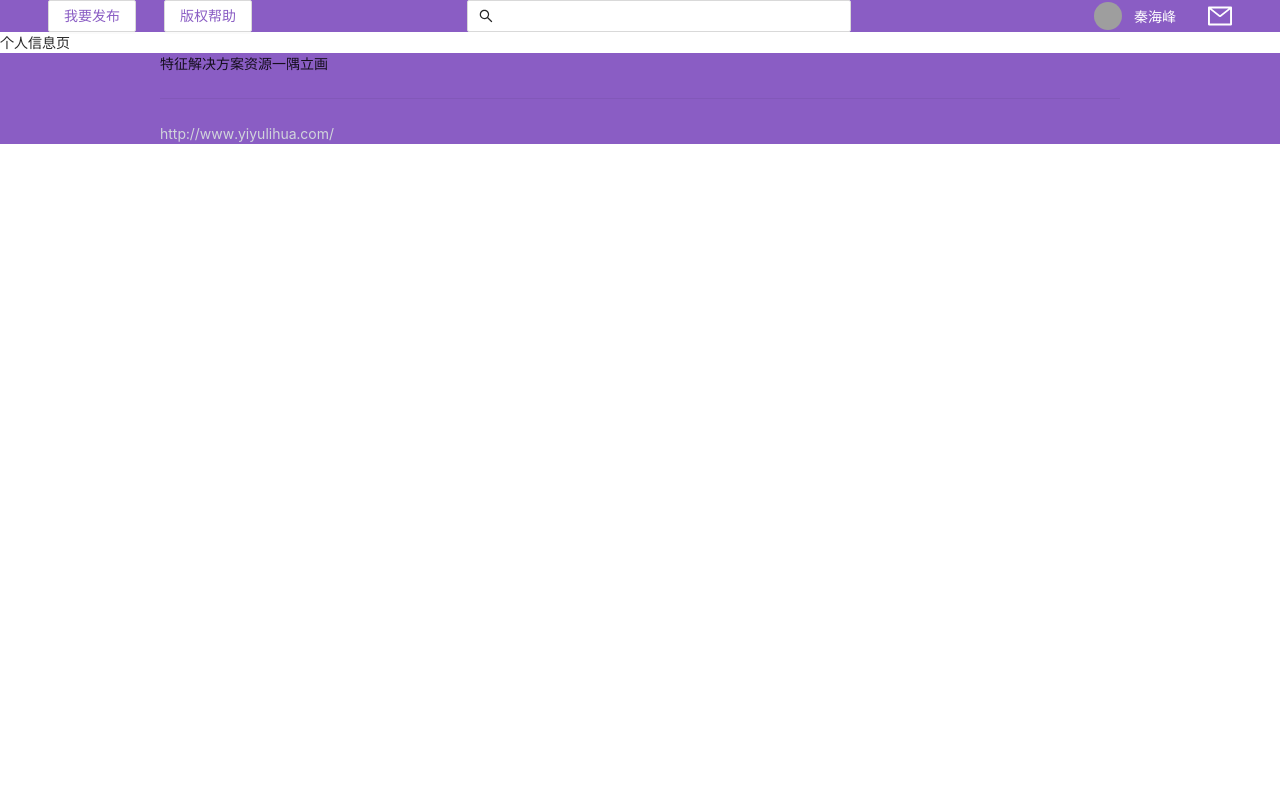
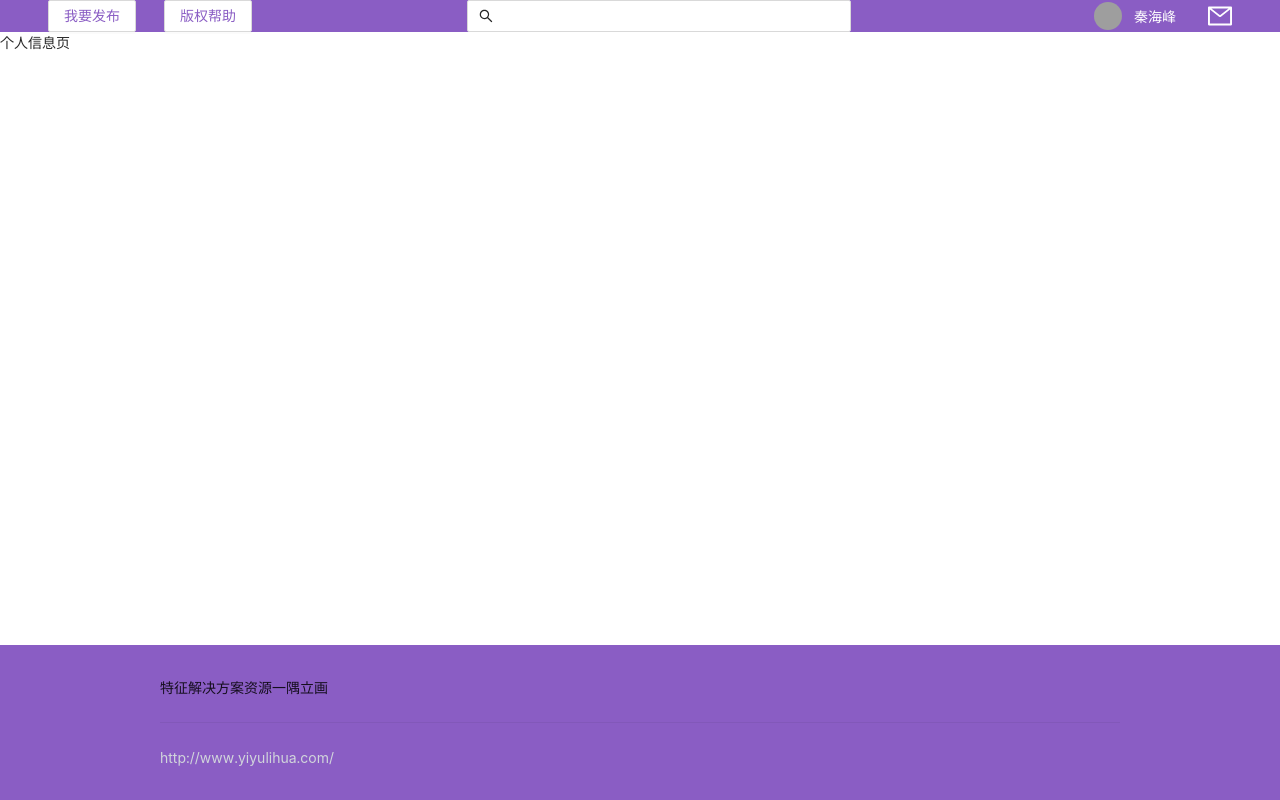
Before and after one commit to jjlstruggle/yiyour, a React app: page /user in a window 1280 px wide. Built offline with nearby package versions, Linux system fonts and the light colour scheme; grey boxes are pictures that could not be loaded.

Commit message:
高度修补

```diff
--- a/src/components/layout/content.tsx
+++ b/src/components/layout/content.tsx
@@ -1,8 +1,26 @@
+import useMounted from "@/hooks/useMounted";
 import Routes from "@/route/index";
-export default function Container() {
+import { useState } from "react";
+interface ContainerProps {
+  heightInfo: {
+    wh: number;
+    headerHeight: number;
+    footerHeight: number;
+  };
+}
+
+function Container({ heightInfo }: ContainerProps) {
+  const [minHeight, setMinHeight] = useState(0);
+  useMounted(() => {
+    setMinHeight(
+      heightInfo.wh - heightInfo.footerHeight - heightInfo.headerHeight
+    );
+  });
   return (
-    <div>
+    <div style={{ minHeight }}>
       <Routes />
     </div>
   );
 }
+
+export default Container;
--- a/src/components/layout/footer.tsx
+++ b/src/components/layout/footer.tsx
@@ -1,8 +1,13 @@
 import { Divider } from "antd";
+import { ForwardedRef, forwardRef, memo } from "react";
 
-export default function Foot() {
+function Foot({
+  footContainer,
+}: {
+  footContainer: ForwardedRef<HTMLDivElement>;
+}) {
   return (
-    <div className="px-40 bg-main">
+    <div className="px-40 bg-main py-8" ref={footContainer}>
       <div className="flex">
         <div>
           <div>特征</div>
@@ -26,3 +31,9 @@ export default function Foot() {
     </div>
   );
 }
+
+export default memo(
+  forwardRef((props, ref: ForwardedRef<HTMLDivElement>) => (
+    <Foot {...props} footContainer={ref} />
+  ))
+);
--- a/src/components/layout/header.tsx
+++ b/src/components/layout/header.tsx
@@ -1,9 +1,18 @@
 import { Button } from "antd";
 import HeaderInput from "./header/input";
 import { MailOutlined } from "@ant-design/icons";
-export default function Head() {
+import { ForwardedRef, forwardRef, memo } from "react";
+
+function Head({
+  headerContainer,
+}: {
+  headerContainer: ForwardedRef<HTMLDivElement>;
+}) {
   return (
-    <div className="head flex items-center justify-between px-12 bg-main">
+    <div
+      className="head flex items-center justify-between px-12 bg-main"
+      ref={headerContainer}
+    >
       <div className=" flex justify-between">
         <Button className="text-main">我要发布</Button>
         <Button className="text-main left-7 relative   ">版权帮助</Button>
@@ -24,3 +33,9 @@ export default function Head() {
     </div>
   );
 }
+
+export default memo(
+  forwardRef((props, ref: ForwardedRef<HTMLDivElement>) => (
+    <Head {...props} headerContainer={ref} />
+  ))
+);
--- /dev/null
+++ b/src/hooks/useMounted.tsx
@@ -0,0 +1,12 @@
+import { useEffect, useRef } from "react";
+
+export default function useMounted(callback: Function) {
+  const isFirstMount = useRef(true);
+  useEffect(() => {
+    if (isFirstMount.current) {
+      isFirstMount.current = false;
+      return;
+    }
+    callback();
+  });
+}
--- a/src/layout/index.tsx
+++ b/src/layout/index.tsx
@@ -2,12 +2,26 @@ import Container from "@/components/layout/content";
 import Foot from "@/components/layout/footer";
 import Head from "@/components/layout/header";
 import "@/styles/layout.less";
+import { Ref, useEffect, useRef, useState } from "react";
 export default function PageLayout() {
+  const header: Ref<HTMLDivElement> = useRef(null);
+  const footer: Ref<HTMLDivElement> = useRef(null);
+  const [heightInfo, setHeightInfo] = useState({
+    wh: 0,
+    headerHeight: 0,
+    footerHeight: 0,
+  });
+  useEffect(() => {
+    const wh = document.body.clientHeight; // 总高
+    const headerHeight = header.current?.clientHeight!; // 头部高度
+    const footerHeight = footer.current?.clientHeight!; // 底部高度
+    setHeightInfo({ wh, headerHeight, footerHeight });
+  }, []);
   return (
     <div className="flex-1 overflow-x-hidden overflow-y-auto block">
-      <Head />
-      <Container />
-      <Foot />
+      <Head ref={header} />
+      <Container heightInfo={heightInfo} />
+      <Foot ref={footer} />
     </div>
   );
 }
```
